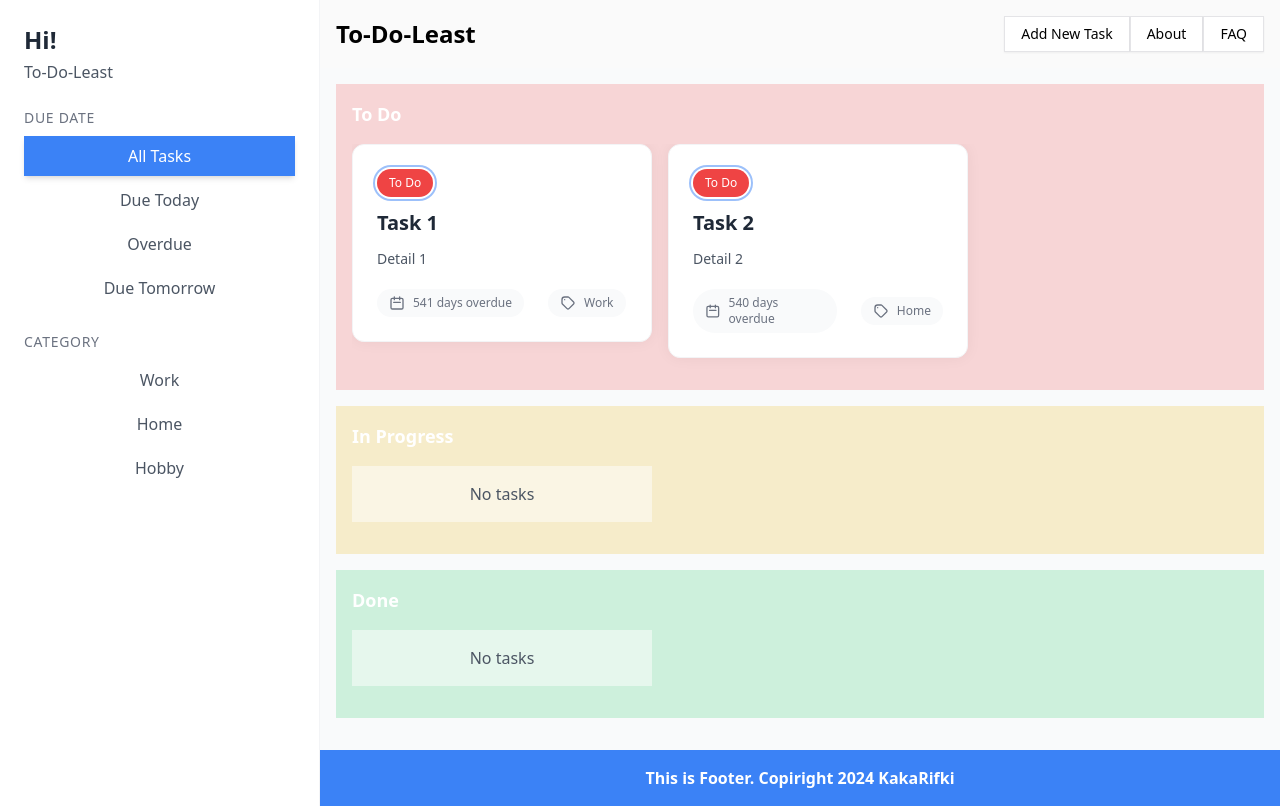
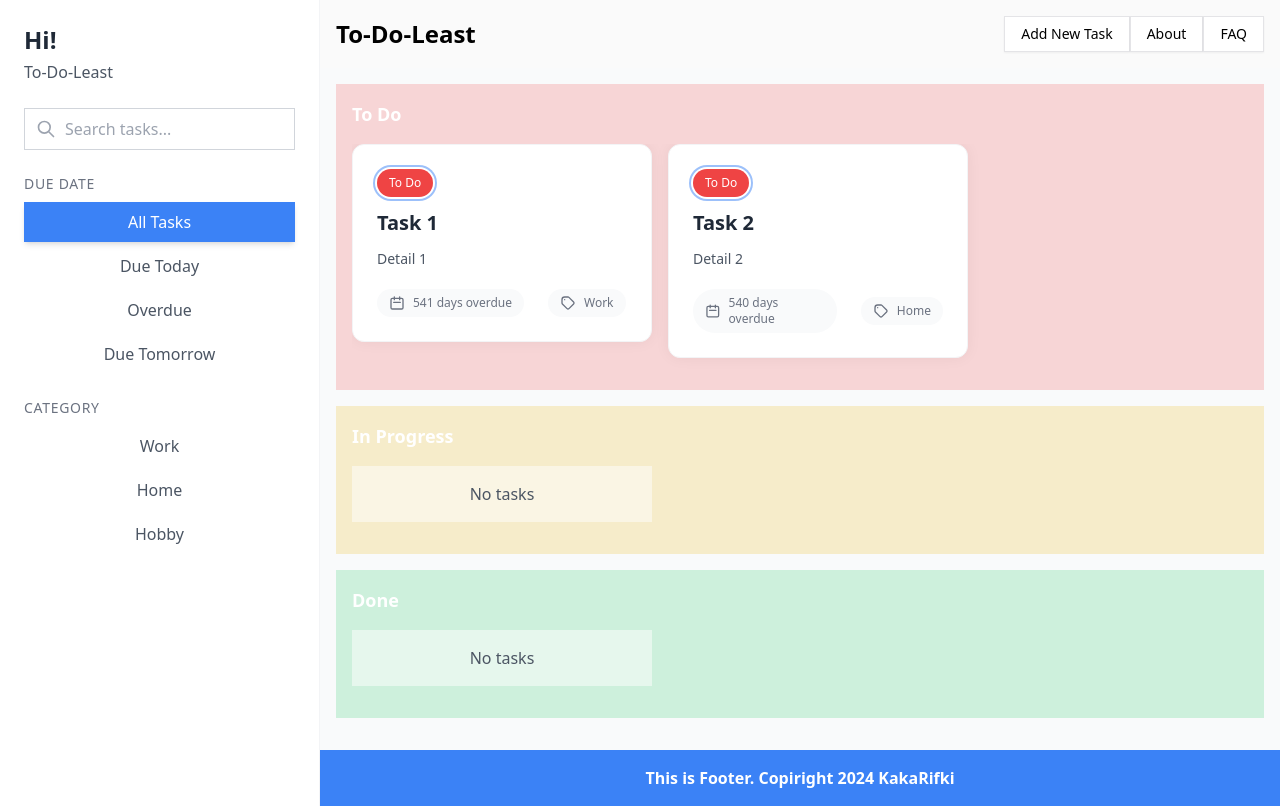
Before and after one commit to kakarifki/To-do-least, a React (Vite) app: page / in a window 1280 px wide. Built offline with nearby package versions, Linux system fonts and the light colour scheme.

Commit message:
feat: search on sidebar

```diff
--- a/src/App.tsx
+++ b/src/App.tsx
@@ -9,8 +9,17 @@ type FilterType = 'all' | 'today' | 'yesterday' | 'tomorrow' | 'work' | 'home' |
 const App: FC = () => {
   const { tasks, deleteTask, handleEditTaskStatus } = useTasks();
   const [activeFilter, setActiveFilter] = useState<FilterType>('all');
+  const [searchQuery, setSearchQuery] = useState('');
 
   const filteredTasks = tasks.filter(task => {
+    // Search filter
+    const searchMatch = searchQuery === '' ||
+      task.nameTodo.toLowerCase().includes(searchQuery.toLowerCase()) ||
+      task.details.toLowerCase().includes(searchQuery.toLowerCase());
+
+    if (!searchMatch) return false;
+
+    // Date and category filters
     const remainingDays = getRemainingDays(task.dueDate);
 
     switch (activeFilter) {
@@ -45,6 +54,31 @@ const App: FC = () => {
         <div className="space-y-1">
           <h2 className="text-2xl font-bold text-gray-800">Hi!</h2>
           <p className="text-gray-600">To-Do-Least</p>
+        </div>
+
+        <div className="space-y-2">
+          <div className="relative">
+            <input
+              type="text"
+              placeholder="Search tasks..."
+              value={searchQuery}
+              onChange={(e) => setSearchQuery(e.target.value)}
+              className="w-full px-4 py-2 pl-10 border border-gray-300 rounded-lg focus:ring-2 focus:ring-blue-500 focus:border-blue-500 transition-all duration-200"
+            />
+            <svg
+              className="w-5 h-5 absolute left-3 top-1/2 transform -translate-y-1/2 text-gray-400"
+              fill="none"
+              stroke="currentColor"
+              viewBox="0 0 24 24"
+            >
+              <path
+                strokeLinecap="round"
+                strokeLinejoin="round"
+                strokeWidth={2}
+                d="M21 21l-6-6m2-5a7 7 0 11-14 0 7 7 0 0114 0z"
+              />
+            </svg>
+          </div>
         </div>
 
         <div className="space-y-2">
@@ -100,6 +134,14 @@ const App: FC = () => {
             </button>
           </div>
         </div>
+
+        {searchQuery && (
+          <div className="pt-4 border-t border-gray-100">
+            <p className="text-sm text-gray-500">
+              Found {filteredTasks.length} {filteredTasks.length === 1 ? 'task' : 'tasks'}
+            </p>
+          </div>
+        )}
       </div>
       <div className="main w-3/4 bg-gray-50">
         <Layout>
```
